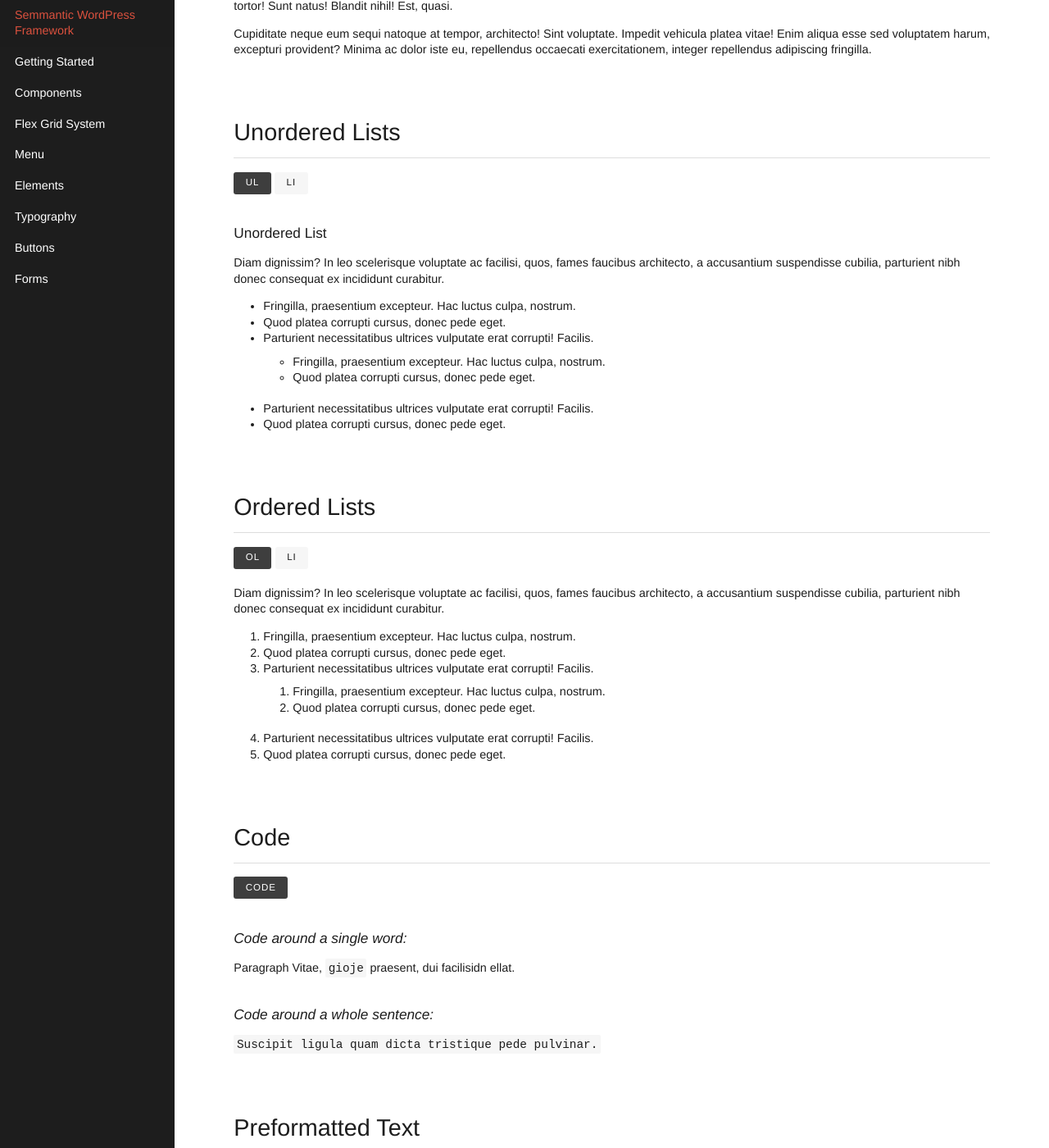
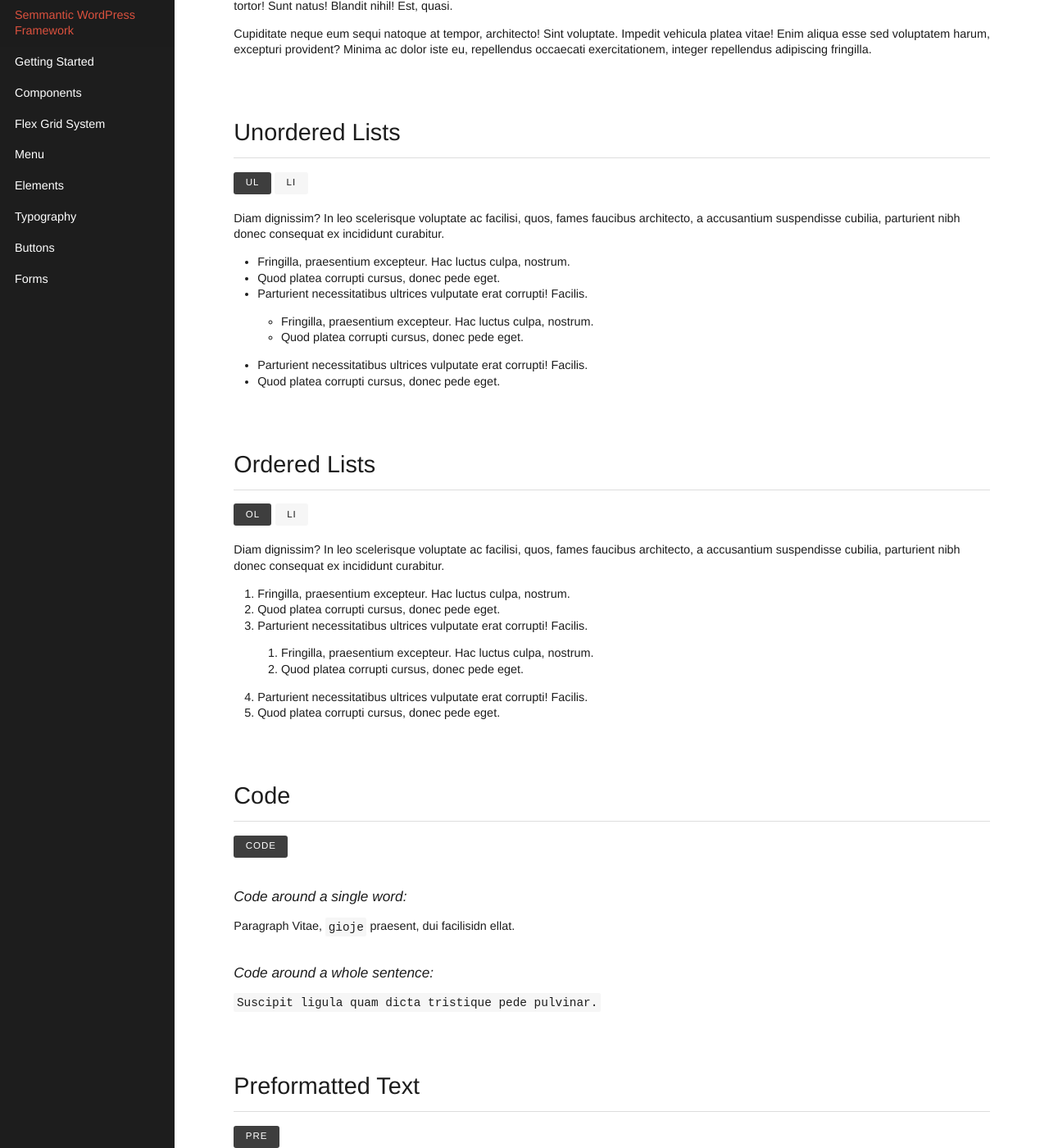
Before and after one commit to CoreyCrowden/semantic-wordpress-framework, a Jekyll site: the page built from docs/elements/typography/index.html, in a window 1280 px wide and 1400 px high, scrolled down 4250 px. Shown: the whole window at 82% size. Built offline with Jekyll 4.4.1, drawn with Linux system fonts in a browser that asks for light colours.

Commit message:
changed list spacing over to em

```diff
--- a/docs/assets/css/main.css
+++ b/docs/assets/css/main.css
@@ -2044,18 +2044,18 @@ time:before,
 }
 
 .unstyled-list ul, .unstyled-list li, aside ul, aside li, nav ul, nav li, footer ul, footer li {
-  padding: 0px;
-  margin: 0px;
+  padding: 0;
+  margin: 0;
   list-style: none;
 }
 
 ol, ul {
-  margin: 0.5em, 0, 0.5em, 0;
-  padding-left: 2.5em;
+  margin: 0.5em 0 0.5em 0;
+  padding-left: 2em;
 }
 
 ol ol, ol ul, ul ol, ul ul {
-  margin: 0.625em 0em 1.25em;
+  margin: 1em 0 1em;
 }
 
 article table {
--- a/docs/elements/typography/index.html
+++ b/docs/elements/typography/index.html
@@ -131,7 +131,6 @@ category: Elements
   <span class="label strong">ul</span><span class="label">li</span>
   <!--Example-->
   <div class="example">
-    <h6>Unordered List</h6>
     <p>Diam dignissim? In leo scelerisque voluptate ac facilisi, quos, fames faucibus architecto, a accusantium suspendisse cubilia, parturient nibh donec consequat ex incididunt curabitur.</p>
     <ul>
       <li>Fringilla, praesentium excepteur. Hac luctus culpa, nostrum.</li>
```
Also changed, not shown: definitions/elements/_list.scss (+11 -9 lines).
